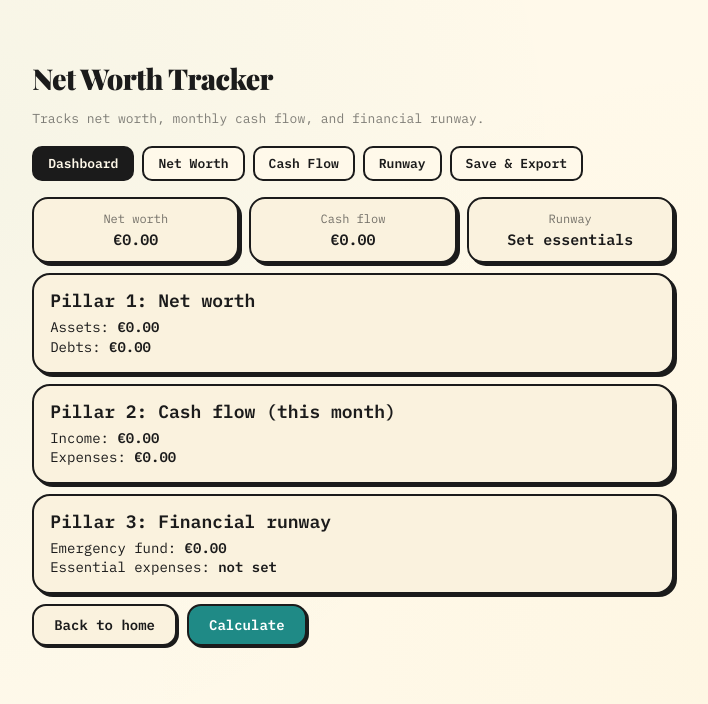
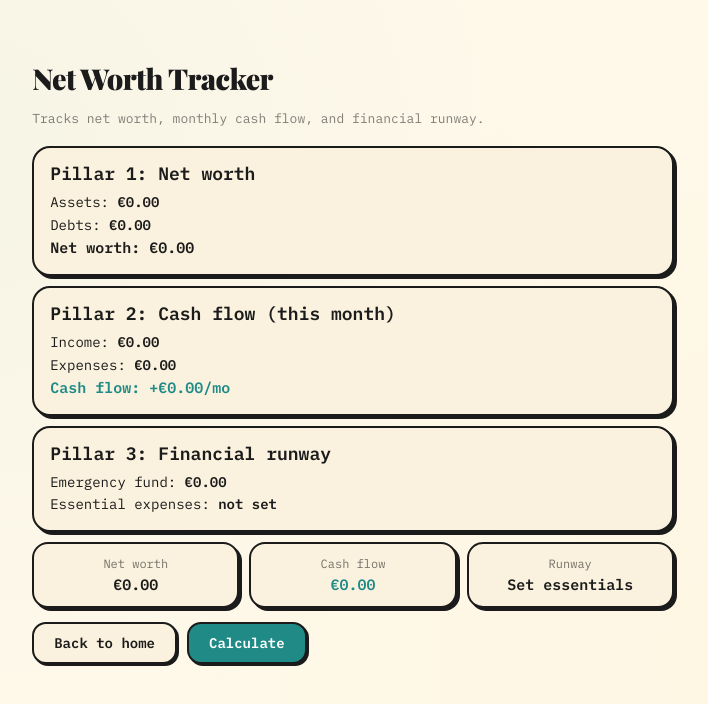
Before and after one commit to raistudy/When-do-i-retired, a Next.js app in the folder frontend/: page /en/tools/networth in a window 1280 px wide. Shown: the top 704 px of the page, without its empty margins (287-995 px from the left). Built offline with nearby package versions, Linux system fonts and the light colour scheme.

Commit message:
networth tracker ui update

```diff
--- a/frontend/components/NetWorthTracker.tsx
+++ b/frontend/components/NetWorthTracker.tsx
@@ -116,25 +116,31 @@ async function exportPDF(snap: any, currency: string) {
   let y = 18;
   const lh = 7;
   const indent = 14;
+  const pageH = 280; // safe bottom margin before new page
 
+  const checkPage = () => {
+    if (y > pageH) { doc.addPage(); y = 18; }
+  };
   const title = (text: string) => {
+    checkPage();
     doc.setFont("helvetica", "bold"); doc.setFontSize(14);
     doc.text(text, indent, y); y += lh + 2;
     doc.setFont("helvetica", "normal"); doc.setFontSize(11);
   };
   const sectionHead = (text: string) => {
-    y += 3;
+    y += 3; checkPage();
     doc.setFont("helvetica", "bold"); doc.setFontSize(11);
     doc.text(text, indent, y); y += lh;
     doc.setFont("helvetica", "normal"); doc.setFontSize(10);
   };
   const row = (label: string, value: string, sub?: string) => {
+    checkPage();
     doc.text(label, indent + 2, y);
     doc.text(value, 180, y, { align: "right" });
     y += lh - 1;
-    if (sub) { doc.setFontSize(9); doc.setTextColor(120); doc.text(sub, indent + 4, y); doc.setFontSize(10); doc.setTextColor(0); y += lh - 2; }
+    if (sub) { checkPage(); doc.setFontSize(9); doc.setTextColor(120); doc.text(sub, indent + 4, y); doc.setFontSize(10); doc.setTextColor(0); y += lh - 2; }
   };
-  const divider = () => { doc.setDrawColor(200); doc.line(indent, y, 195, y); y += 4; };
+  const divider = () => { checkPage(); doc.setDrawColor(200); doc.line(indent, y, 195, y); y += 4; };
 
   // Header
   doc.setFont("helvetica", "bold"); doc.setFontSize(18);
@@ -186,8 +192,9 @@ async function exportPDF(snap: any, currency: string) {
     doc.setFont("helvetica", "normal");
   }
 
-  // Footer
-  y = 285;
+  // Footer on last page
+  y += 8;
+  checkPage();
   doc.setFontSize(9); doc.setTextColor(150);
   doc.text("Generated by When do I Retired · whenretired.app", indent, y);
 
@@ -258,8 +265,9 @@ async function exportExcel(snap: any, currency: string) {
 }
 
 // ── History row component ─────────────────────────────
-function HistoryRow({ snap, prev, currency, isFirst }: { snap: any; prev: any; currency: string; isFirst: boolean }) {
-  const [open, setOpen] = useState(isFirst);
+function HistoryRow({ snap, prev, currency, onDelete }: { snap: any; prev: any; currency: string; onDelete: (id: string) => void }) {
+  const [open, setOpen] = useState(false);
+  const [confirmDelete, setConfirmDelete] = useState(false);
   const inp = snap.payload?.inputs ?? {};
   const res = snap.payload?.result ?? {};
   const nw = res.net_worth ?? 0;
@@ -300,22 +308,33 @@ function HistoryRow({ snap, prev, currency, isFirst }: { snap: any; prev: any; c
     <div style={{ background: C.cream, border: `2px solid ${C.ink}`, borderRadius: 14, marginBottom: 8, overflow: "hidden", boxShadow: `2px 2px 0 ${C.ink}`, fontFamily: "'IBM Plex Mono', monospace" }}>
 
       {/* Row header */}
-      <div onClick={() => setOpen(!open)} style={{ display: "grid", gridTemplateColumns: "1fr 1fr 90px 90px", alignItems: "center", gap: 8, padding: "12px 14px", cursor: "pointer" }}
+      <div style={{ display: "grid", gridTemplateColumns: "1fr 1fr 90px auto", alignItems: "center", gap: 8, padding: "12px 14px", cursor: "pointer" }}
         onMouseEnter={e => (e.currentTarget.style.background = "#F0E8CE")}
         onMouseLeave={e => (e.currentTarget.style.background = "transparent")}>
-        <div>
+        <div onClick={() => setOpen(!open)}>
           <div style={{ fontWeight: 700, fontSize: 13 }}>{snap.month}</div>
           <div style={{ marginTop: 3 }}>
             <span style={{ display: "inline-block", fontSize: 11, fontWeight: 700, padding: "3px 10px", borderRadius: 999, border: `2px solid ${C.ink}`, background: statusColor, color: statusTextColor }}>{status}</span>
           </div>
         </div>
-        <div style={{ fontWeight: 800, fontSize: 16 }}>{fmtShort(nw, currency)}</div>
-        <div style={{ fontWeight: 800, fontSize: 13, color: delta == null ? "#888" : delta >= 0 ? C.teal : C.coral }}>
+        <div onClick={() => setOpen(!open)} style={{ fontWeight: 800, fontSize: 16 }}>{fmtShort(nw, currency)}</div>
+        <div onClick={() => setOpen(!open)} style={{ fontWeight: 800, fontSize: 13, color: delta == null ? "#888" : delta >= 0 ? C.teal : C.coral }}>
           {delta == null ? "—" : `${delta >= 0 ? "+" : ""}${fmtShort(delta, currency)}`}
         </div>
-        <button style={{ fontFamily: "'IBM Plex Mono',monospace", fontSize: 11, fontWeight: 700, padding: "5px 10px", border: `2px solid ${C.ink}`, borderRadius: 8, background: C.cream, cursor: "pointer", whiteSpace: "nowrap" }}>
-          {open ? "Close ▴" : "Details ▾"}
-        </button>
+        <div style={{ display: "flex", gap: 6 }} onClick={e => e.stopPropagation()}>
+          <button onClick={() => setOpen(!open)} style={{ fontFamily: "'IBM Plex Mono',monospace", fontSize: 11, fontWeight: 700, padding: "5px 10px", border: `2px solid ${C.ink}`, borderRadius: 8, background: C.cream, cursor: "pointer", whiteSpace: "nowrap" }}>
+            {open ? "Close ▴" : "Details ▾"}
+          </button>
+          {confirmDelete ? (
+            <button onClick={() => onDelete(snap.id)} style={{ fontFamily: "'IBM Plex Mono',monospace", fontSize: 11, fontWeight: 700, padding: "5px 10px", border: `2px solid ${C.coral}`, borderRadius: 8, background: C.coral, color: "white", cursor: "pointer", whiteSpace: "nowrap" }}>
+              Sure?
+            </button>
+          ) : (
+            <button onClick={() => setConfirmDelete(true)} style={{ fontFamily: "'IBM Plex Mono',monospace", fontSize: 11, fontWeight: 700, padding: "5px 10px", border: `2px solid rgba(27,27,27,0.3)`, borderRadius: 8, background: "transparent", color: "rgba(27,27,27,0.4)", cursor: "pointer", whiteSpace: "nowrap" }}>
+              Delete
+            </button>
+          )}
+        </div>
       </div>
 
       {/* Expandable detail */}
@@ -510,12 +529,12 @@ function HistoryChart({ snapshots, currency }: { snapshots: any[]; currency: str
 }
 
 // ── Main component ────────────────────────────────────
-type Tab = "dashboard" | "networth" | "cashflow" | "runway" | "save";
+type Tab = "overview" | "networth" | "cashflow" | "runway";
 
 export default function NetWorthTracker({ currency, onBack, user, locale = "en" }: { currency: string; onBack: () => void; user: any; locale?: string }) {
   const t = (MESSAGES[locale] || MESSAGES.en).networth;
 
-  const [tab, setTab] = useState<Tab>("dashboard");
+  const [tab, setTab] = useState<Tab>("overview");
   const [assets, setAssets] = useState<any[]>([]);
   const [debts, setDebts] = useState<any[]>([]);
   const [income, setIncome] = useState<any[]>([]);
@@ -577,6 +596,12 @@ export default function NetWorthTracker({ currency, onBack, user, locale = "en"
       });
   }, [user]);
 
+  // ── Delete snapshot ───────────────────────────────────
+  async function deleteSnapshot(id: string) {
+    await supabase.from("networth_snapshots").delete().eq("id", id);
+    setHistory(prev => prev.filter(s => s.id !== id));
+  }
+
   // ── Calculate ─────────────────────────────────────────
   async function calculate() {
     setLoading(true); setSaveMsg("");
@@ -588,7 +613,7 @@ export default function NetWorthTracker({ currency, onBack, user, locale = "en"
         emergency_fund: emergencyFund, note,
       });
       setResult(res.data);
-      setTab("dashboard");
+      setTab("overview");
       if (user) {
         const { error, data: inserted } = await supabase.from("networth_snapshots").insert({
           user_id: user.id,
@@ -619,14 +644,6 @@ export default function NetWorthTracker({ currency, onBack, user, locale = "en"
     </main>
   );
 
-  const tabs: { key: Tab; label: string }[] = [
-    { key: "dashboard", label: t.tab_dashboard },
-    { key: "networth", label: t.tab_networth },
-    { key: "cashflow", label: t.tab_cashflow },
-    { key: "runway", label: t.tab_runway },
-    { key: "save", label: t.tab_save },
-  ];
-
   return (
     <main style={{ maxWidth: 680, margin: "0 auto", padding: "2rem 1.2rem", fontFamily: "'IBM Plex Mono', monospace" }}>
       <h1 style={{ fontWeight: 800, fontSize: "1.8rem", marginBottom: 4 }}>{t.title}</h1>
@@ -637,43 +654,67 @@ export default function NetWorthTracker({ currency, onBack, user, locale = "en"
       )}
       <p style={{ fontSize: 13, opacity: 0.55, marginBottom: "1.2rem" }}>{t.subtitle}</p>
 
-      {/* Tab bar */}
-      <div style={{ display: "flex", gap: 8, flexWrap: "wrap", marginBottom: 16 }}>
-        {tabs.map(tb => (
-          <button key={tb.key} onClick={() => setTab(tb.key)} style={{
-            background: tab === tb.key ? C.ink : C.paper, color: tab === tb.key ? C.paper : C.ink,
-            border: `2px solid ${C.ink}`, borderRadius: 10, padding: "7px 14px", fontWeight: 700, fontSize: 13, cursor: "pointer",
-            fontFamily: "'IBM Plex Mono', monospace",
-          }}>{tb.label}</button>
-        ))}
-      </div>
+      {/* ── Overview ── */}
+      {tab === "overview" && <>
 
-      {/* ── Dashboard ── */}
-      {tab === "dashboard" && <>
-        <div style={{ display: "flex", gap: 10, marginBottom: 10 }}>
-          <Metric label={t.metric_networth} value={fmt(netWorth, currency)} />
-          <Metric label={t.metric_cashflow} value={fmt(cashflow, currency)} />
-          <Metric label={t.metric_runway} value={essentialTotal > 0 ? `${runway.toFixed(1)} mo` : t.set_essentials} />
-        </div>
-        <Card title={t.pillar1_title}>
-          {t.pillar1_assets} <b>{fmt(assetsTotal, currency)}</b><br />
-          {t.pillar1_debts} <b>{fmt(debtsTotal, currency)}</b>
-        </Card>
-        <Card title={t.pillar2_title}>
-          {t.pillar2_income} <b>{fmt(incomeTotal, currency)}</b><br />
-          {t.pillar2_expenses} <b>{fmt(expenseTotal, currency)}</b>
-        </Card>
-        <Card title={t.pillar3_title}>
-          {essentialTotal <= 0
-            ? <>{t.pillar3_emergency} <b>{fmt(emergencyFund, currency)}</b><br />{t.pillar3_essential} <b>{t.pillar3_not_set}</b></>
-            : <>{t.pillar3_emergency} <b>{fmt(emergencyFund, currency)}</b><br />{t.pillar3_essential} <b>{fmt(essentialTotal, currency)}/mo</b><br />{t.pillar3_runway} <b>{runway.toFixed(1)} {t.pillar3_months}</b></>
-          }
-        </Card>
         {result && (
           <Card title={`${t.status_prefix} ${result.status}`} bg={result.status === "Stable" ? C.teal : C.mustard}>
             <span style={{ color: "white" }}>{result.status_msg}</span>
           </Card>
         )}
+        <div onClick={() => setTab("networth")} style={{ background: C.cream, border: `2px solid ${C.ink}`, borderRadius: 18, padding: "14px 16px", boxShadow: `3px 3px 0 ${C.ink}`, marginBottom: 10, cursor: "pointer" }}
+          onMouseEnter={e => (e.currentTarget.style.background = "#F0E8CE")}
+          onMouseLeave={e => (e.currentTarget.style.background = C.cream)}>
+          <div style={{ fontWeight: 800, fontSize: 18, marginBottom: 6 }}>{t.pillar1_title}</div>
+          <div style={{ fontSize: 14, lineHeight: 1.6 }}>
+            {t.pillar1_assets} <b>{fmt(assetsTotal, currency)}</b><br />
+            {t.pillar1_debts} <b>{fmt(debtsTotal, currency)}</b><br />
+            <b style={{ fontSize: 15 }}>{t.nw_net} {fmt(netWorth, currency)}</b>
+          </div>
+        </div>
+
+        {/* Pillar 2 — clickable */}
+        <div onClick={() => setTab("cashflow")} style={{ background: C.cream, border: `2px solid ${C.ink}`, borderRadius: 18, padding: "14px 16px", boxShadow: `3px 3px 0 ${C.ink}`, marginBottom: 10, cursor: "pointer" }}
+          onMouseEnter={e => (e.currentTarget.style.background = "#F0E8CE")}
+          onMouseLeave={e => (e.currentTarget.style.background = C.cream)}>
+          <div style={{ fontWeight: 800, fontSize: 18, marginBottom: 6 }}>{t.pillar2_title}</div>
+          <div style={{ fontSize: 14, lineHeight: 1.6 }}>
+            {t.pillar2_income} <b>{fmt(incomeTotal, currency)}</b><br />
+            {t.pillar2_expenses} <b>{fmt(expenseTotal, currency)}</b><br />
+            <b style={{ fontSize: 15, color: cashflow >= 0 ? C.teal : C.coral }}>
+              {t.cashflow_label}: {cashflow >= 0 ? "+" : ""}{fmt(cashflow, currency)}/mo
+            </b>
+          </div>
+        </div>
+
+        {/* Pillar 3 — clickable */}
+        <div onClick={() => setTab("runway")} style={{ background: C.cream, border: `2px solid ${C.ink}`, borderRadius: 18, padding: "14px 16px", boxShadow: `3px 3px 0 ${C.ink}`, marginBottom: 10, cursor: "pointer" }}
+          onMouseEnter={e => (e.currentTarget.style.background = "#F0E8CE")}
+          onMouseLeave={e => (e.currentTarget.style.background = C.cream)}>
+          <div style={{ fontWeight: 800, fontSize: 18, marginBottom: 6 }}>{t.pillar3_title}</div>
+          <div style={{ fontSize: 14, lineHeight: 1.6 }}>
+            {essentialTotal <= 0
+              ? <>{t.pillar3_emergency} <b>{fmt(emergencyFund, currency)}</b><br />{t.pillar3_essential} <b>{t.pillar3_not_set}</b></>
+              : <>{t.pillar3_emergency} <b>{fmt(emergencyFund, currency)}</b><br />{t.pillar3_essential} <b>{fmt(essentialTotal, currency)}/mo</b><br /><b style={{ fontSize: 15 }}>{t.pillar3_runway} {runway.toFixed(1)} {t.pillar3_months}</b></>
+            }
+          </div>
+        </div>
+
+        {/* 3 clickable metric cards */}
+        <div style={{ display: "flex", gap: 10, marginBottom: 14 }}>
+          {[
+            { label: t.metric_networth, value: fmt(netWorth, currency), tab: "networth" as Tab },
+            { label: t.metric_cashflow, value: fmt(cashflow, currency), tab: "cashflow" as Tab, color: cashflow >= 0 ? C.teal : C.coral },
+            { label: t.metric_runway, value: essentialTotal > 0 ? `${runway.toFixed(1)} mo` : t.set_essentials, tab: "runway" as Tab },
+          ].map(m => (
+            <div key={m.tab} onClick={() => setTab(m.tab)} style={{ background: C.cream, border: `2px solid ${C.ink}`, borderRadius: 16, padding: "12px 14px", boxShadow: `3px 3px 0 ${C.ink}`, textAlign: "center", flex: 1, cursor: "pointer" }}
+              onMouseEnter={e => (e.currentTarget.style.background = "#F0E8CE")}
+              onMouseLeave={e => (e.currentTarget.style.background = C.cream)}>
+              <div style={{ fontSize: 12, opacity: 0.6, marginBottom: 4 }}>{m.label}</div>
+              <div style={{ fontWeight: 800, fontSize: 15, color: (m as any).color ?? C.ink }}>{m.value}</div>
+            </div>
+          ))}
+        </div>
         {saveMsg && (
           <div style={{ fontSize: 13, marginBottom: 12, padding: "8px 14px", background: C.cream, border: `2px solid ${C.ink}`, borderRadius: 12, boxShadow: `2px 2px 0 ${C.ink}` }}>
             {saveMsg}
@@ -694,20 +735,23 @@ export default function NetWorthTracker({ currency, onBack, user, locale = "en"
               </div>
               <div style={{ fontSize: 11, opacity: 0.4 }}>{history.length} snapshots</div>
             </div>
-            <div style={{ display: "grid", gridTemplateColumns: "1fr 1fr 90px 90px", gap: 8, padding: "4px 14px", fontSize: 10, opacity: 0.5, fontWeight: 700, marginBottom: 4, fontFamily: "'IBM Plex Mono', monospace" }}>
+            <div style={{ display: "grid", gridTemplateColumns: "1fr 1fr 90px auto", gap: 8, padding: "4px 14px", fontSize: 10, opacity: 0.5, fontWeight: 700, marginBottom: 4, fontFamily: "'IBM Plex Mono', monospace" }}>
               <span>DATE</span><span>NET WORTH</span><span>CHANGE</span><span></span>
             </div>
             {history.map((snap, i) => (
-              <HistoryRow key={snap.id} snap={snap} prev={history[i + 1] ?? null} currency={currency} isFirst={i === 0} />
+              <HistoryRow key={snap.id} snap={snap} prev={history[i + 1] ?? null} currency={currency} onDelete={deleteSnapshot} />
             ))}
             {history.length >= 2 && <HistoryChart snapshots={[...history].reverse()} currency={currency} />}
           </div>
         )}
       </>}
 
-      {/* ── Net Worth tab ── */}
+      {/* ── Net Worth edit ── */}
       {tab === "networth" && <>
-        <h2 style={{ fontWeight: 800, fontSize: "1.2rem", marginBottom: 10 }}>{t.assets_title}</h2>
+        <div style={{ display: "flex", alignItems: "center", gap: 10, marginBottom: 16 }}>
+          <button onClick={() => setTab("overview")} style={{ fontFamily: "'IBM Plex Mono',monospace", fontSize: 12, fontWeight: 700, padding: "6px 14px", border: `2px solid ${C.ink}`, borderRadius: 10, background: C.cream, cursor: "pointer" }}>← Overview</button>
+          <h2 style={{ fontWeight: 800, fontSize: "1.2rem", margin: 0 }}>{t.assets_title} & {t.debts_title}</h2>
+        </div>
         <Card title={t.add_asset_card}>
           <select value={aCat} onChange={e => setACat(Number(e.target.value))} style={{ ...inputStyle, cursor: "pointer" }}>
             {t.asset_categories.map((c: string, i: number) => <option key={i} value={i}>{c}</option>)}
@@ -753,11 +797,17 @@ export default function NetWorthTracker({ currency, onBack, user, locale = "en"
         })}
         <hr style={{ border: "none", borderTop: `2px dashed rgba(27,27,27,0.12)`, margin: "16px 0" }} />
         <p style={{ fontSize: 14 }}><b>{t.nw_assets}</b> {fmt(assetsTotal, currency)} &nbsp;<b>{t.nw_debts}</b> {fmt(debtsTotal, currency)} &nbsp;<b>{t.nw_net}</b> {fmt(netWorth, currency)}</p>
+        <div style={{ display: "flex", gap: 10, marginTop: 12 }}>
+          <Btn onClick={() => setTab("overview")}>← Overview</Btn>
+        </div>
       </>}
 
-      {/* ── Cash Flow tab ── */}
+      {/* ── Cash Flow edit ── */}
       {tab === "cashflow" && <>
-        <h2 style={{ fontWeight: 800, fontSize: "1.2rem", marginBottom: 4 }}>{t.cashflow_title}</h2>
+        <div style={{ display: "flex", alignItems: "center", gap: 10, marginBottom: 16 }}>
+          <button onClick={() => setTab("overview")} style={{ fontFamily: "'IBM Plex Mono',monospace", fontSize: 12, fontWeight: 700, padding: "6px 14px", border: `2px solid ${C.ink}`, borderRadius: 10, background: C.cream, cursor: "pointer" }}>← Overview</button>
+          <h2 style={{ fontWeight: 800, fontSize: "1.2rem", margin: 0 }}>{t.cashflow_title}</h2>
+        </div>
         <p style={{ fontSize: 13, opacity: 0.55, marginBottom: 10 }}>{t.cashflow_subtitle}</p>
         <Card title={t.add_income_card}>
           <input style={inputStyle} placeholder={t.income_name_placeholder} value={iName} onChange={e => setIName(e.target.value)} />
@@ -802,11 +852,17 @@ export default function NetWorthTracker({ currency, onBack, user, locale = "en"
           <Metric label={t.cashflow_label} value={fmt(cashflow, currency)} />
         </div>
         <p style={{ fontSize: 13, opacity: 0.55, marginTop: 8 }}>{t.essential_used.replace("{amount}", fmt(essentialTotal, currency))}</p>
+        <div style={{ display: "flex", gap: 10, marginTop: 12 }}>
+          <Btn onClick={() => setTab("overview")}>← Overview</Btn>
+        </div>
       </>}
 
-      {/* ── Runway tab ── */}
+      {/* ── Runway edit ── */}
       {tab === "runway" && <>
-        <h2 style={{ fontWeight: 800, fontSize: "1.2rem", marginBottom: 4 }}>{t.runway_title}</h2>
+        <div style={{ display: "flex", alignItems: "center", gap: 10, marginBottom: 16 }}>
+          <button onClick={() => setTab("overview")} style={{ fontFamily: "'IBM Plex Mono',monospace", fontSize: 12, fontWeight: 700, padding: "6px 14px", border: `2px solid ${C.ink}`, borderRadius: 10, background: C.cream, cursor: "pointer" }}>← Overview</button>
+          <h2 style={{ fontWeight: 800, fontSize: "1.2rem", margin: 0 }}>{t.runway_title}</h2>
+        </div>
         <p style={{ fontSize: 13, opacity: 0.55, marginBottom: 10 }}>{t.runway_subtitle}</p>
         <Card title={t.emergency_card}>
           <input type="number" style={inputStyle} placeholder={t.emergency_placeholder.replace("{currency}", currency)} value={emergencyFund || ""} onChange={e => setEmergencyFund(Number(e.target.value))} />
@@ -829,27 +885,8 @@ export default function NetWorthTracker({ currency, onBack, user, locale = "en"
             </div>
           ))}
         </div>
-      </>}
-
-      {/* ── Save tab ── */}
-      {tab === "save" && <>
-        <h2 style={{ fontWeight: 800, fontSize: "1.2rem", marginBottom: 4 }}>{t.save_title}</h2>
-        <p style={{ fontSize: 13, opacity: 0.55, marginBottom: 10 }}>{user ? t.save_subtitle_user : t.save_subtitle_guest}</p>
-        <Card title={t.note_card}>
-          <textarea value={note} onChange={e => setNote(e.target.value)} placeholder={t.note_placeholder}
-            style={{ ...inputStyle, resize: "vertical", minHeight: 80, marginBottom: 0 }} />
-        </Card>
-        {result && (
-          <Card title={`${t.status_prefix} ${result.status}`} bg={result.status === "Stable" ? C.teal : C.mustard}>
-            <span style={{ color: "white" }}>{result.status_msg}</span>
-          </Card>
-        )}
-        {saveMsg && (
-          <div style={{ fontSize: 13, marginBottom: 12, padding: "8px 14px", background: C.cream, border: `2px solid ${C.ink}`, borderRadius: 12, boxShadow: `2px 2px 0 ${C.ink}` }}>{saveMsg}</div>
-        )}
-        <div style={{ display: "flex", gap: 10, marginTop: 8 }}>
-          <Btn onClick={onBack}>{t.back_home}</Btn>
-          <Btn primary onClick={calculate} disabled={loading}>{loading ? t.saving : t.calculate_save_btn}</Btn>
+        <div style={{ display: "flex", gap: 10, marginTop: 12 }}>
+          <Btn onClick={() => setTab("overview")}>← Overview</Btn>
         </div>
       </>}
 
```
